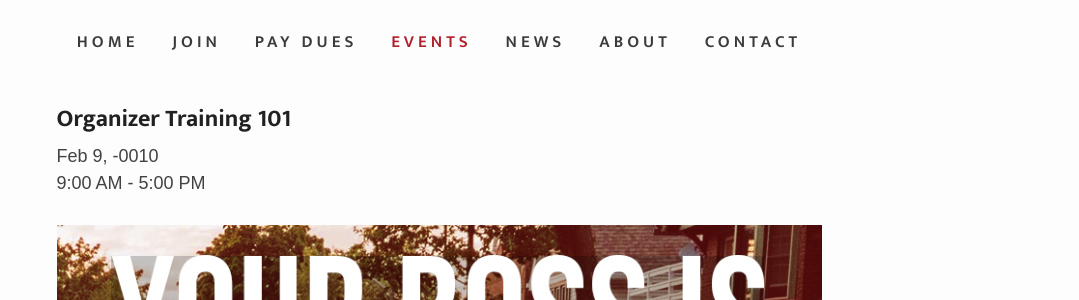
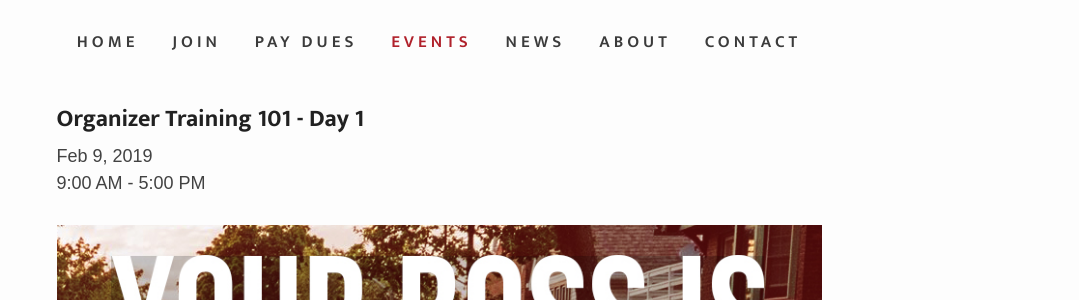
Before and after one commit to vancouveriww/vancouveriww.github.io, a Jekyll site: the page built from _events/february-ot101-day1.md, in a window 1280 px wide and 900 px high, scrolled down 463 px. Shown: the part 161-461 px from the top of the window, without its empty margins (201-1280 px from the left). Built offline with Jekyll 4.4.1, drawn with Linux system fonts in a browser that asks for light colours; some web fonts are replaced.

Commit message:
Update and rename february-ot101.md to february-ot101-day1.md

```diff
--- a/_events/february-ot101.md
+++ b/_events/february-ot101-day1.md
@@ -1,7 +1,7 @@
 ---
 layout: event
-title: Organizer Training 101
-date: 'February 9-10, 2019'
+title: Organizer Training 101 - Day 1
+date: 'Saturday February 9, 2019'
 time: '9:00 AM - 5:00 PM'
 ---
 
```
